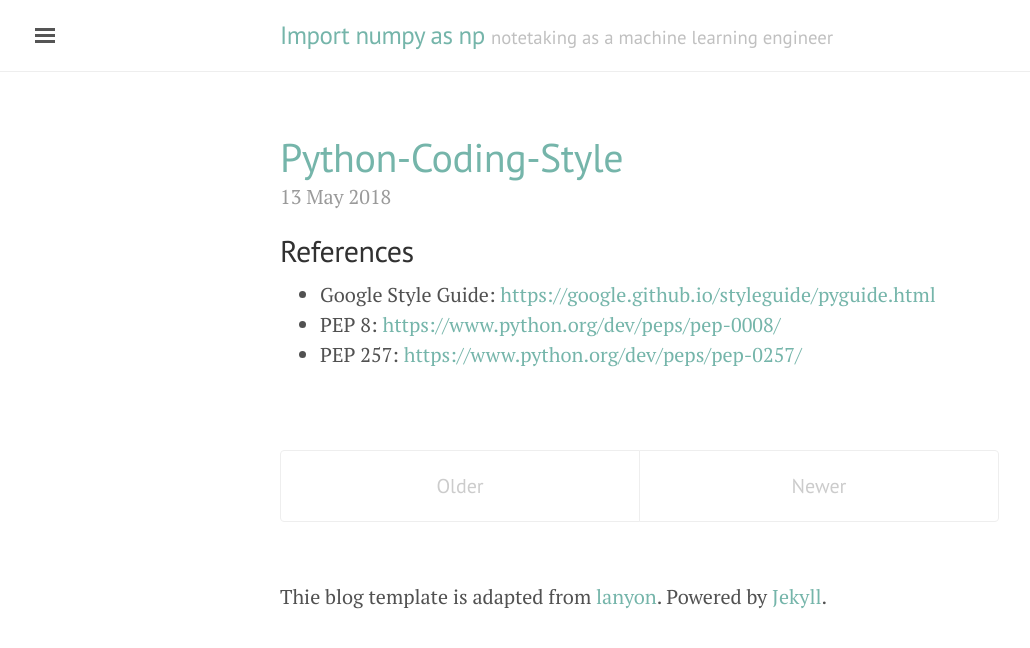
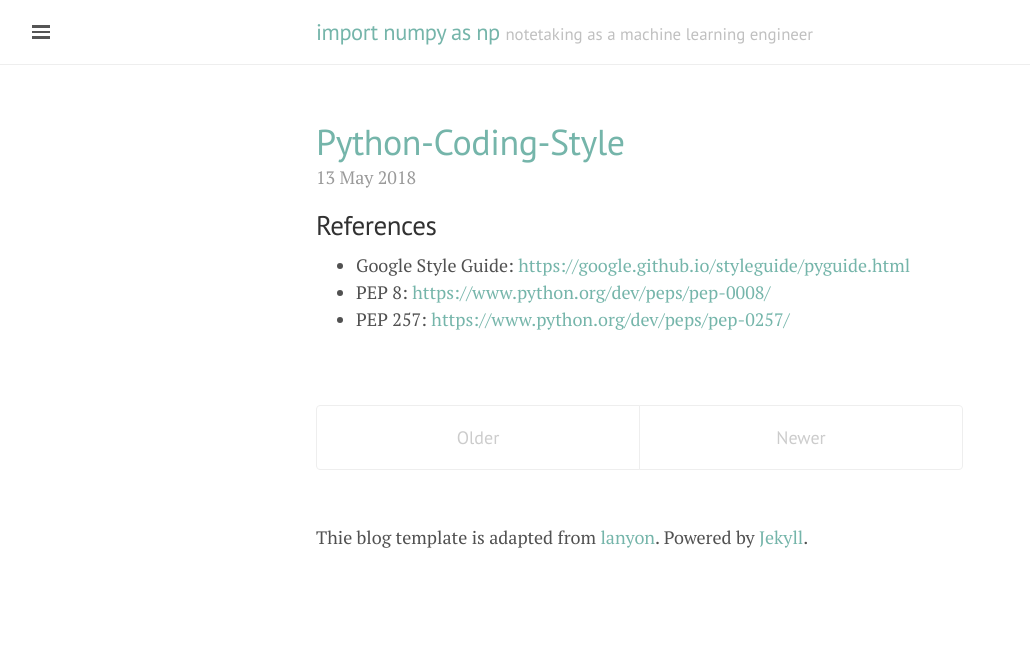
Before and after one commit to kertansul/kertansul.github.io, a Jekyll site: the page built from index.html, in a window 1280 px wide. Shown: the top 648 px of the page, without its empty margins (0-1030 px from the left). Built offline with Jekyll 4.4.1, drawn with Linux system fonts in a browser that asks for light colours; the list of posts is cut into pages by our own code.

Commit message:
shrink font size

```diff
--- a/_config.yml
+++ b/_config.yml
@@ -1,6 +1,6 @@
 
 # Setup
-title:               Import numpy as np
+title:               import numpy as np
 tagline:             'notetaking as a machine learning engineer'
 description:         "Kertansul's Blog"
 urt:                 http://kertansul.github.io
@@ -14,4 +14,4 @@ author:
   email:             kertansul@gmail.com
 
 # Custom vars
-version:             0.3.2
+version:             0.3.3
--- a/public/css/poole.css
+++ b/public/css/poole.css
@@ -54,7 +54,7 @@ html {
 }
 @media (min-width: 38em) {
   html {
-    font-size: 20px;
+    font-size: 18px;
   }
 }
 
```
